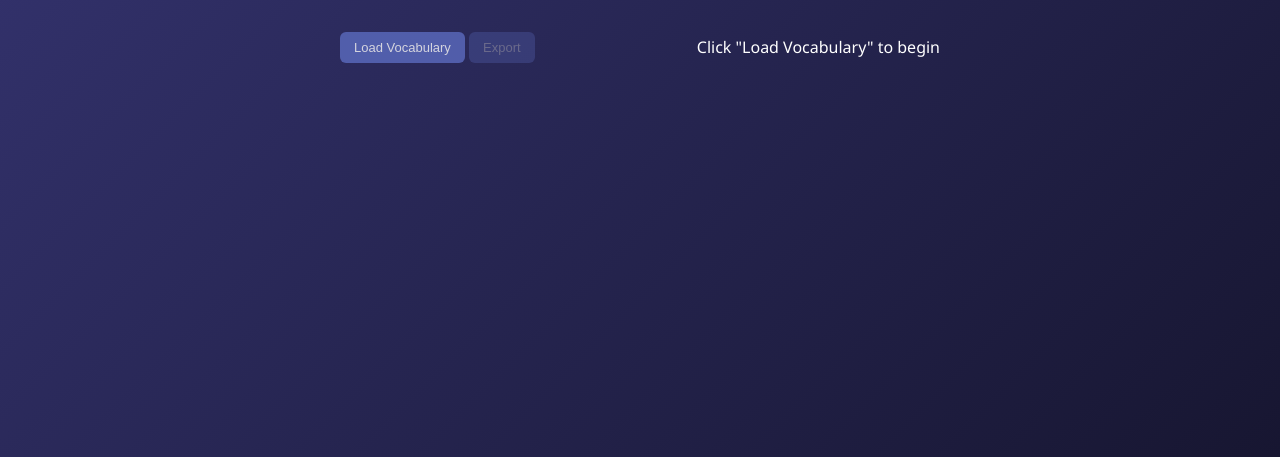
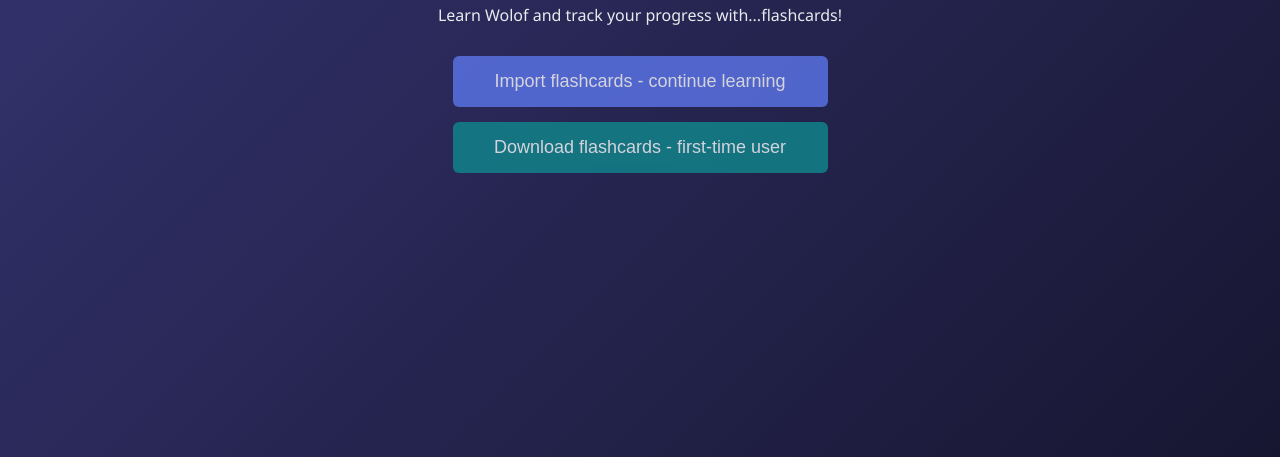
Before and after one commit to philshams/DeggWolof, a plain HTML site: page index.html in a window 1280 px wide. Shown: the part 343-800 px from the top of the page. Drawn offline with Linux system fonts and the light colour scheme.

Commit message:
import / download options

```diff
--- a/index.html
+++ b/index.html
@@ -40,6 +40,40 @@ button {
 }
 button:hover{opacity:1;}
 button:disabled{opacity:0.3;}
+
+.welcome-screen {
+    text-align:center;
+    padding:40px 20px;
+    max-width:500px;
+    margin:0 auto;
+}
+.welcome-screen h1 {
+    font-size:32px;
+    margin-bottom:20px;
+}
+.welcome-screen p {
+    font-size:16px;
+    margin-bottom:30px;
+    opacity:0.9;
+}
+.welcome-buttons {
+    display:flex;
+    flex-direction:column;
+    gap:15px;
+    max-width:375px;
+    margin:0 auto;
+}
+.welcome-buttons button {
+    padding:15px 20px;
+    font-size:18px;
+    width:100%;
+}
+.primary-btn {
+    background:#10888c;
+}
+.secondary-btn {
+    background:#5c76eb;
+}
 
 .card-container {
     width: 100%;
@@ -134,14 +168,22 @@ button:disabled{opacity:0.3;}
 </head>
 <body>
 <div class="container">
-    <div class="top-bar">
+    <div class="top-bar" id="topBar" style="display:none;">
         <div>
-            <button id="loadBtn" onclick="loadVocabulary()">Load Vocabulary</button>
-            <button id="exportBtn" onclick="exportProgress()" disabled>Export</button>
+            <button id="exportBtn" onclick="exportProgress()">Save Progress</button>
         </div>
-        <div class="progress" id="progress">Loading...</div>
+        <div class="progress" id="progress">Mastered: 0 / 0</div>
     </div>
-    <div id="content"></div>
+    <div id="content">
+        <div class="welcome-screen">
+            <h1>Dégg Wolof</h1>
+            <p>Learn Wolof and track your progress with...flashcards!</p>
+            <div class="welcome-buttons">
+                <button class="secondary-btn" onclick="continueLearning()">Import flashcards - continue learning</button>
+                <button class="primary-btn" onclick="firstTimeUser()">Download flashcards - first-time user</button>
+            </div>
+        </div>
+    </div>
 </div>
 
 <script>
@@ -153,42 +195,35 @@ let showingWolof = true;
 let isFlipped = false;
 let loadedFileHandle = null;
 
-async function autoLoadVocabulary() {
+async function firstTimeUser() {
     try {
-        const response = await fetch('.');
-        const html = await response.text();
-        const parser = new DOMParser();
-        const doc = parser.parseFromString(html, 'text/html');
-        const links = doc.querySelectorAll('a');
+        const response = await fetch('wolof_vocab.json');
+        const data = await response.json();
 
-        for (const link of links) {
-            const href = link.getAttribute('href');
-            if (href && href.toLowerCase().includes('wolof') && href.endsWith('.json')) {
-                const fileResponse = await fetch(href);
-                const data = await fileResponse.json();
-                processVocabularyData(data);
-                document.getElementById('progress').textContent = `Mastered: 0 / ${vocabulary.length}`;
-                document.getElementById('exportBtn').disabled = false;
-                renderCard();
-                return;
-            }
-        }
-        document.getElementById('progress').textContent = 'Click "Load Vocabulary" to begin';
+        const blob = new Blob([JSON.stringify(data, null, 2)], { type: 'application/json' });
+        const url = URL.createObjectURL(blob);
+        const a = document.createElement('a');
+        a.href = url;
+        a.download = 'wolof_vocab.json';
+        a.click();
+        URL.revokeObjectURL(url);
+
+        document.getElementById('content').innerHTML = `
+            <div class="welcome-screen">
+                <h1>✅ Downloaded!</h1>
+                <p>Your vocabulary file has been downloaded. Keep this file safe - it will track your progress.</p>
+                <p style="margin-top:20px;">When you're ready to start learning, click the button below and select the file you just downloaded.</p>
+                <div class="welcome-buttons">
+                    <button class="primary-btn" onclick="continueLearning()">Start learning</button>
+                </div>
+            </div>
+        `;
     } catch (error) {
-        document.getElementById('progress').textContent = 'Click "Load Vocabulary" to begin';
+        alert('Please download the raw file from https://github.com/philshams/DeggWolof/blob/main/wolof_vocab.json');
     }
 }
 
-function processVocabularyData(data) {
-    vocabulary = data.vocabulary;
-
-    wolofQueue = [...vocabulary];
-    englishQueue = [...vocabulary];
-    shuffle(wolofQueue);
-    shuffle(englishQueue);
-}
-
-function loadVocabulary() {
+function continueLearning() {
     const input = document.createElement('input');
     input.type = 'file';
     input.accept = '.json';
@@ -199,12 +234,20 @@ function loadVocabulary() {
             const text = await file.text();
             const data = JSON.parse(text);
             processVocabularyData(data);
-            document.getElementById('loadBtn').disabled = true;
-            document.getElementById('exportBtn').disabled = false;
+            document.getElementById('topBar').style.display = 'flex';
             renderCard();
         }
     };
     input.click();
+}
+
+function processVocabularyData(data) {
+    vocabulary = data.vocabulary;
+
+    wolofQueue = [...vocabulary];
+    englishQueue = [...vocabulary];
+    shuffle(wolofQueue);
+    shuffle(englishQueue);
 }
 
 function shuffle(array) {
@@ -238,12 +281,13 @@ function renderCard() {
         content.innerHTML = `<div style="text-align:center;padding:40px;">
             <h2>🎉 Congratulations!</h2>
             <p>All cards mastered!</p>
+            <button onclick="exportProgress()" style="margin-top:20px;padding:12px 24px;font-size:16px;">Save Progress</button>
         </div>`;
         return;
     }
     const displayText = showingWolof ? card.wolof : card.english;
     const direction = showingWolof ? "Wolof → English" : "English → Wolof";
-    const levelBadge = card.level ? `<span style="position:absolute;top:10px;right:10px;padding:6px 12px;background:#bcbcbc;color:white;border-radius:20px;font-size:12px;font-weight:600;">${card.level}</span>` : '';
+    const levelBadge = card.level ? `<span style="position:absolute;top:10px;right:10px;padding:6px 12px;background:#9ca3af;color:white;border-radius:20px;font-size:12px;font-weight:600;">${card.level}</span>` : '';
     content.innerHTML = `<div class="card-container">
                 <div class="card" id="card" onclick="flipCard()">
                     <div class="card-face card-front">
@@ -288,31 +332,38 @@ function markWrong() {
 
 async function exportProgress() {
     const data = {
-        vocabulary: vocabulary,
+        vocabulary: vocabulary
     };
 
     if (window.showSaveFilePicker) {
         try {
-            const handle = await window.showSaveFilePicker({
-                types: [{ description: 'JSON', accept: { 'application/json': ['.json'] } }],
-                suggestedName: loadedFileHandle ? loadedFileHandle.name : 'wolof_vocabulary.json'
-            });
+            const options = {
+                types: [{
+                    description: 'JSON Files',
+                    accept: { 'application/json': ['.json'] }
+                }],
+                suggestedName: loadedFileHandle ? loadedFileHandle.name : 'wolof_vocab.json'
+            };
+            const handle = await window.showSaveFilePicker(options);
             const writable = await handle.createWritable();
             await writable.write(JSON.stringify(data, null, 2));
             await writable.close();
-        } catch (e) { console.log('Export cancelled'); }
+            alert('Progress saved successfully!');
+        } catch (err) {
+            if (err.name !== 'AbortError') {
+                console.error('Save failed:', err);
+            }
+        }
     } else {
         const blob = new Blob([JSON.stringify(data, null, 2)], { type: 'application/json' });
         const url = URL.createObjectURL(blob);
         const a = document.createElement('a');
         a.href = url;
-        a.download = loadedFileHandle ? loadedFileHandle.name : 'wolof_vocabulary.json';
+        a.download = loadedFileHandle ? loadedFileHandle.name : 'wolof_vocab.json';
         a.click();
         URL.revokeObjectURL(url);
     }
 }
-
-autoLoadVocabulary();
 </script>
 </body>
 </html>
```
